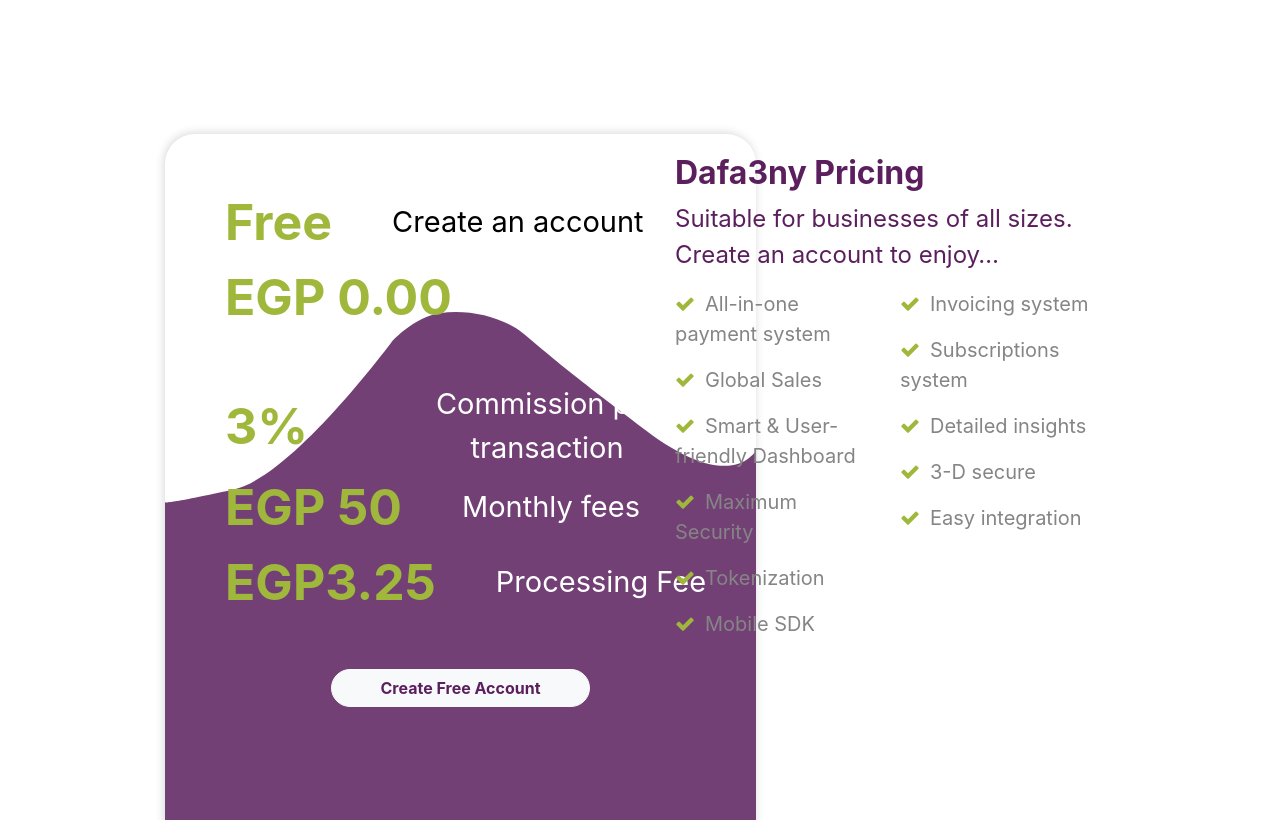
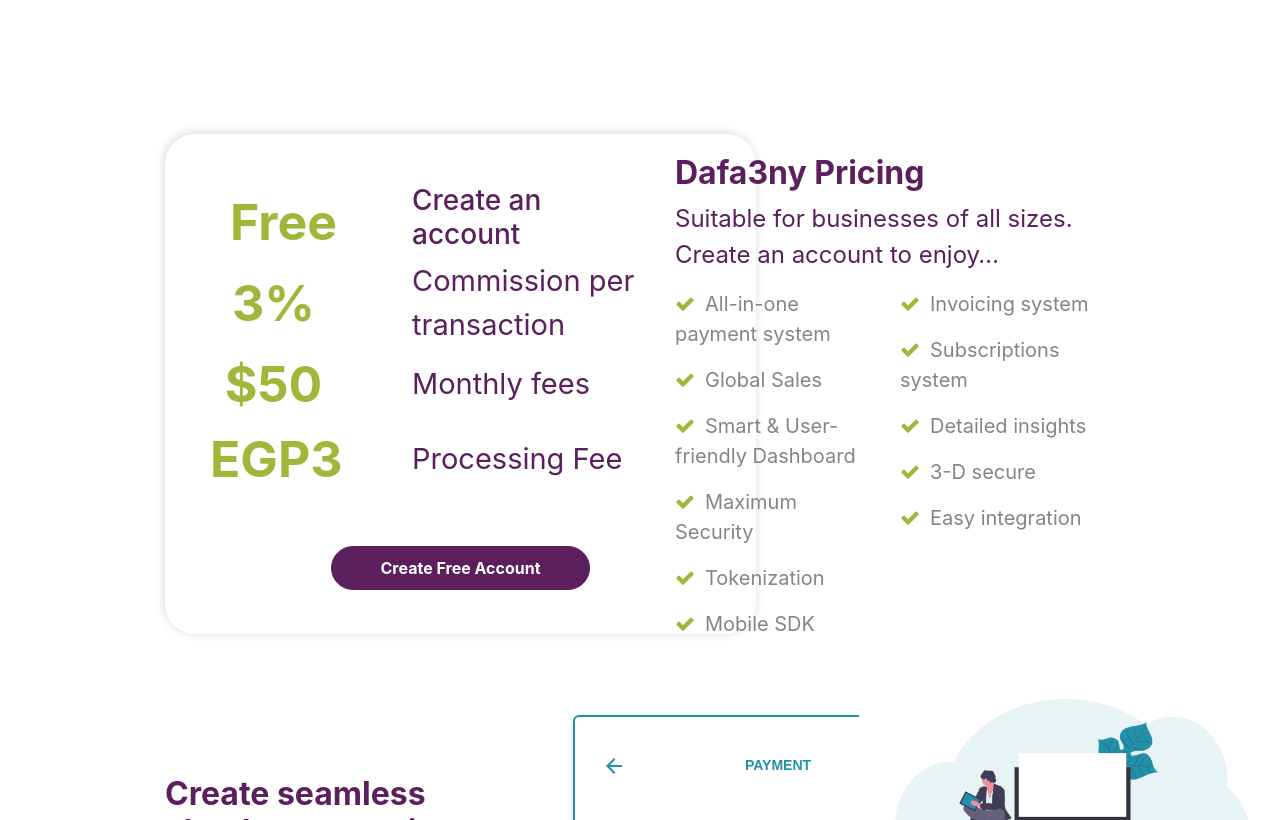
Before and after one commit to ebishbishy10/elbishbishy10.githup.io, a plain HTML site: page index.html in a window 1280 px wide. Shown: the part 1980-2800 px from the top of the page. Drawn offline with Linux system fonts and the light colour scheme.

Commit message:
pricing fix

```diff
--- a/assets/sass/shared/_pricing.scss
+++ b/assets/sass/shared/_pricing.scss
@@ -5,7 +5,7 @@
         background-position: bottom;
         background-repeat: no-repeat;
         width: 591px;
-        height: 860px;
+        height: 576px;
         padding: 50px 30px;
         box-shadow: -1px -1px 10px #00000029;
         border-radius: 30px;
@@ -15,12 +15,12 @@
                 border: none;
                 background: none;
                 padding: 0;
-                color: #fff;
+                color: #5B1F5D;
                 font-size: 29px;
                 &:first-child{
-                    color: #000;
+                    color: #5B1F5D;
                 }
-                span{
+                .badge {
                     color: $sec-color;
                     font-weight: bold;
                     font-size: 50px;
--- a/index.html
+++ b/index.html
@@ -219,27 +219,35 @@
                     <div class="price-table">
                         <ul class="list-group">
                             <li class="list-group-item d-flex align-items-center">
-                                <span class="badge badge-primary badge-pill">Free</span>
-                                Create an account
+                                <span class="badge badge-primary badge-pill col-4 text-center" style="margin-right: 25px;">Free</span>
+                                <h3 class="col-6 text-left">Create an account</h3>
+
                             </li>
-                            <li class="list-group-item d-flex align-items-center mb-5">
+                            <!-- <li class="list-group-item d-flex align-items-center mb-5">
                                 <span class="badge badge-primary badge-pill">EGP 0.00</span>
-                            </li>
+                            </li> -->
                             <!-- <li class="list-group-item d-flex  align-items-center" style="margin-top: 115px;">
                                 <span class="badge badge-primary badge-pill">$35</span>
                                 Set up an account
                             </li> -->
-                            <li class="list-group-item d-flex align-items-center">
-                                <span class="badge badge-primary badge-pill">3%</span>
-                                Commission per transaction
+                            <li class="list-group-item d-flex align-items-center row">
+                                <span class="badge badge-primary badge-pill col-4 text-center">3%   </span>
+                                <div class="col-6 text-left"> Commission per transaction</div>
+
                             </li>
-                            <li class="list-group-item d-flex align-items-center">
-                                <span class="badge badge-primary badge-pill">EGP 50</span>
-                                Monthly fees
+                            <li class="list-group-item d-flex align-items-center row">
+                                <span class="badge badge-primary badge-pill col-4 text-center">$50 </span>
+                                <div class="col-6 text-left">
+                                    Monthly fees
+                                </div>
+
                             </li>
-                            <li class="list-group-item d-flex align-items-center">
-                                <span class="badge badge-primary badge-pill">EGP3.25</span>
-                                Processing Fee
+                            <li class="list-group-item d-flex align-items-center row">
+                                <span class="badge badge-primary badge-pill  col-4 text-center">EGP3</span>
+                                <div class="col-6 text-left">
+                                    Processing Fee
+                                </div>
+
                             </li>
                             <li class="list-group-item d-flex align-items-center">
                                 <button type="button" class="btn btn-light">Create Free Account</button>
```
Also changed, not shown: assets/css/style.css.
